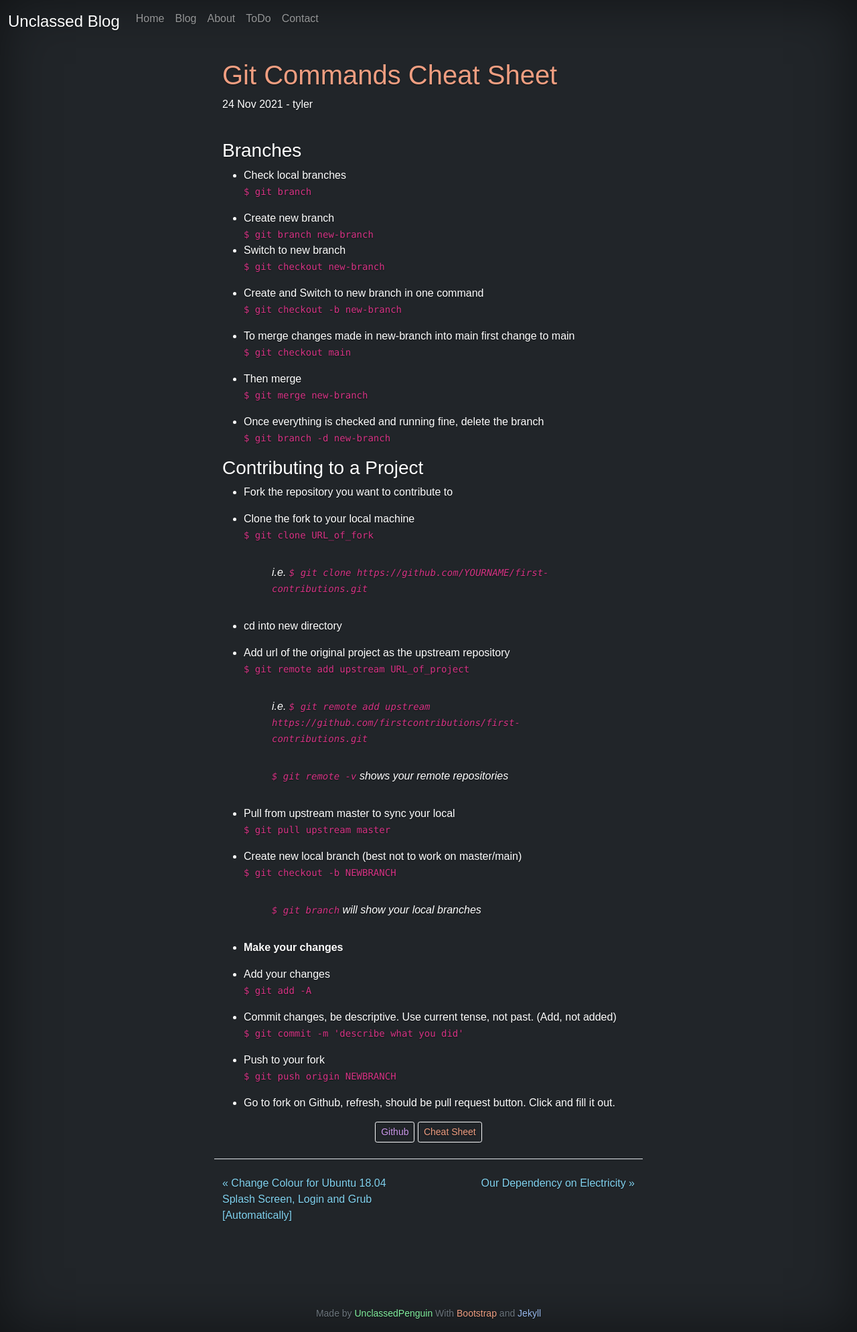
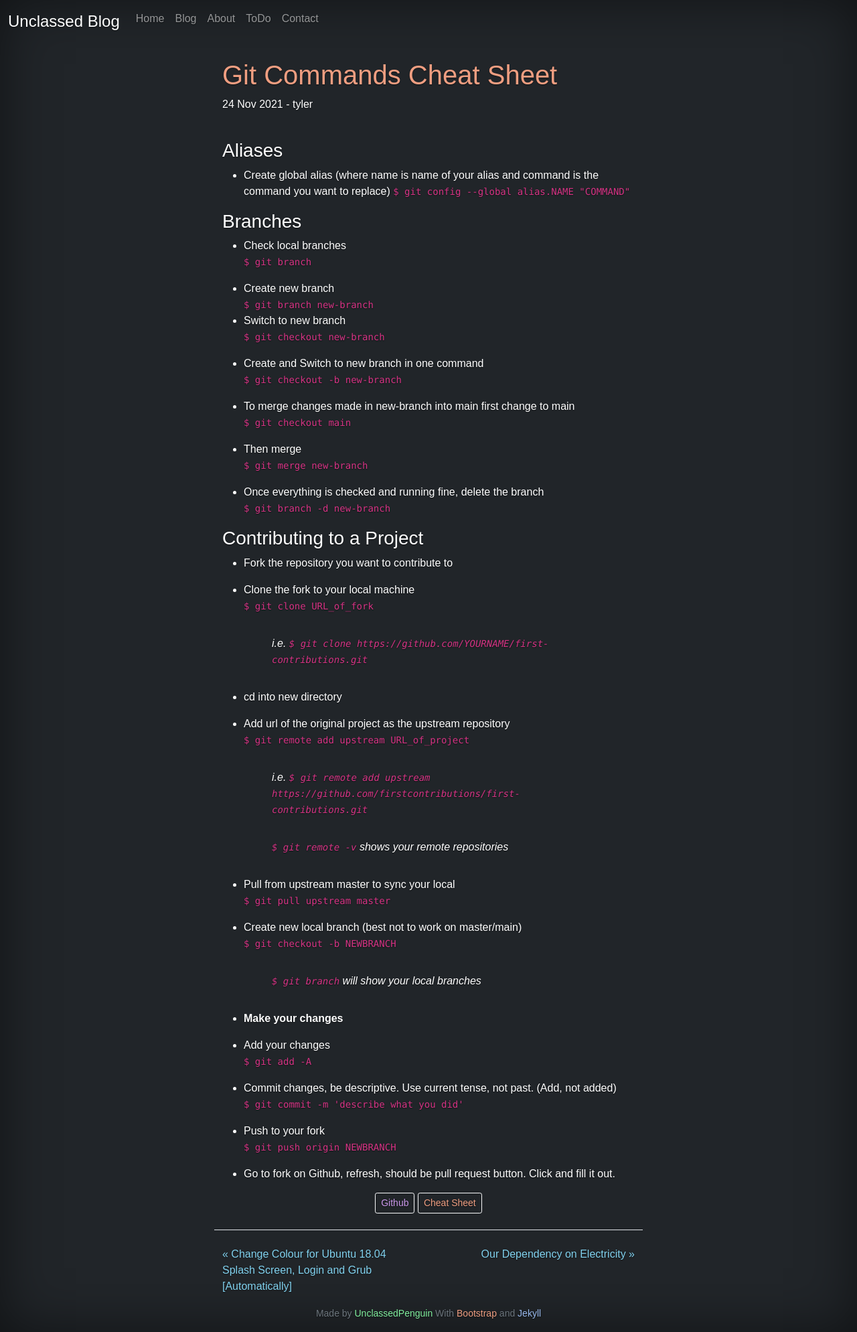
Before and after one commit to UnclassedPenguin/unclassedpenguin.github.io, a Jekyll site: the page built from _posts/2021-11-24-git-commands.md, in a window 1280 px wide. Shown: the whole page at 67% size. Built offline with Jekyll 4.4.1, drawn with Linux system fonts in a browser that asks for light colours.

Commit message:
update git cheat sheet

```diff
--- a/_posts/2021-11-24-git-commands.md
+++ b/_posts/2021-11-24-git-commands.md
@@ -5,6 +5,11 @@ author: tyler
 image:
 categories: [Github, Cheat Sheet]
 ---
+### Aliases
+
+- Create global alias (where name is name of your alias and command is the command you want to replace)
+        `$ git config --global alias.NAME "COMMAND"`
+
 ### Branches
 
 - Check local branches
```
